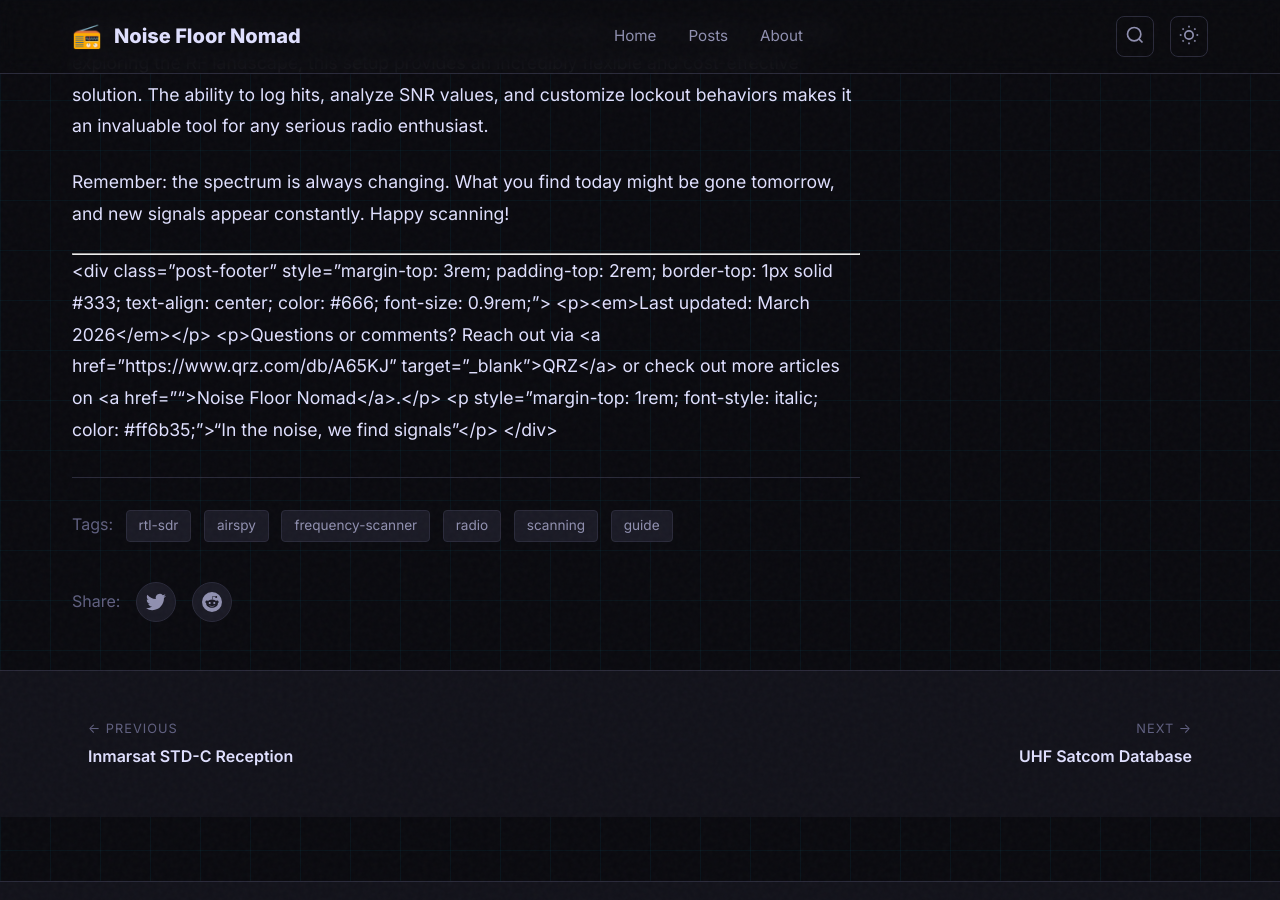
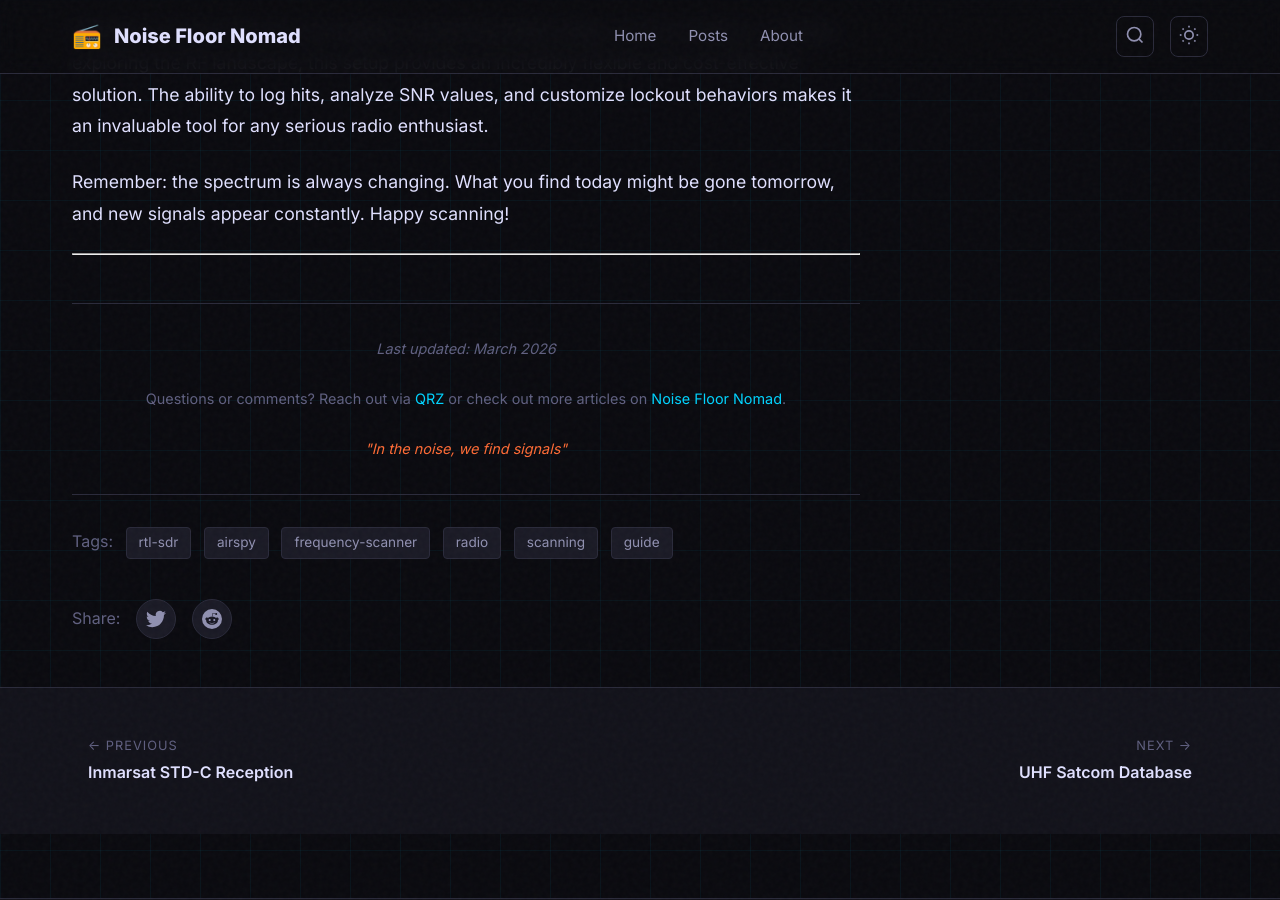
Before and after one commit to hmdsamarasekara/hmdsamarasekara.github.io, a Jekyll site: the page built from _posts/2023-09-26-how-to-use-your-sdr-as-a-scanner.md, in a window 1280 px wide and 900 px high, scrolled down 17375 px. Built offline with Jekyll 4.4.1, drawn with Linux system fonts in a browser that asks for light colours.

Commit message:
Update 2023-09-26-how-to-use-your-sdr-as-a-scanner.md

```diff
--- a/_posts/2023-09-26-how-to-use-your-sdr-as-a-scanner.md
+++ b/_posts/2023-09-26-how-to-use-your-sdr-as-a-scanner.md
@@ -268,8 +268,16 @@ Remember: the spectrum is always changing. What you find today might be gone tom
 
 ---
 
-&lt;div class="post-footer" style="margin-top: 3rem; padding-top: 2rem; border-top: 1px solid #333; text-align: center; color: #666; font-size: 0.9rem;"&gt;
-  &lt;p&gt;&lt;em&gt;Last updated: March 2026&lt;/em&gt;&lt;/p&gt;
-  &lt;p&gt;Questions or comments? Reach out via &lt;a href="https://www.qrz.com/db/A65KJ" target="_blank"&gt;QRZ&lt;/a&gt; or check out more articles on &lt;a href="{{ site.baseurl }}"&gt;Noise Floor Nomad&lt;/a&gt;.&lt;/p&gt;
-  &lt;p style="margin-top: 1rem; font-style: italic; color: #ff6b35;"&gt;"In the noise, we find signals"&lt;/p&gt;
-&lt;/div&gt;
+<div style="margin-top: 3rem; padding-top: 2rem; border-top: 1px solid var(--border-color, #333); text-align: center;">
+
+<p style="color: var(--text-muted, #888); font-size: 0.9rem;"><em>Last updated: March 2026</em></p>
+
+<p style="color: var(--text-muted, #888); font-size: 0.9rem;">
+  Questions or comments? Reach out via <a href="https://www.qrz.com/db/A65KJ" style="color: var(--accent-cyan, #00d4aa);">QRZ</a> or check out more articles on <a href="{{ site.baseurl }}" style="color: var(--accent-cyan, #00d4aa);">Noise Floor Nomad</a>.
+</p>
+
+<p style="margin-top: 1rem; font-style: italic; color: var(--accent-orange, #ff6b35); font-size: 0.9rem;">
+  "In the noise, we find signals"
+</p>
+
+</div>
```
